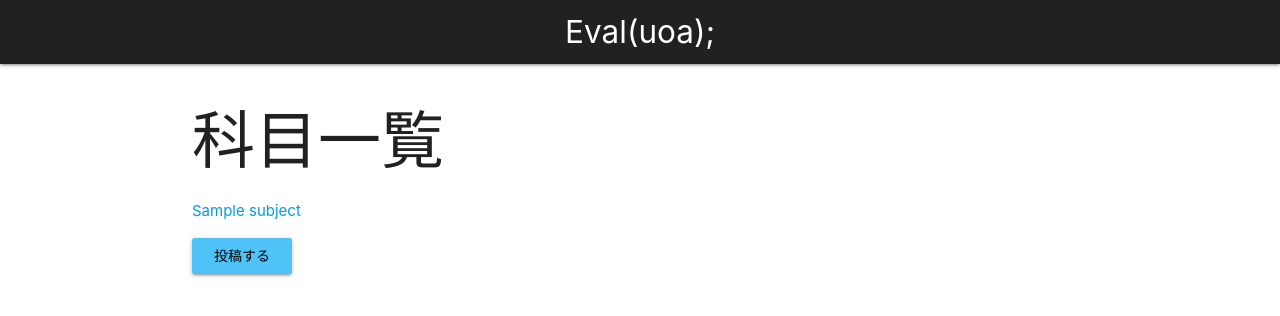
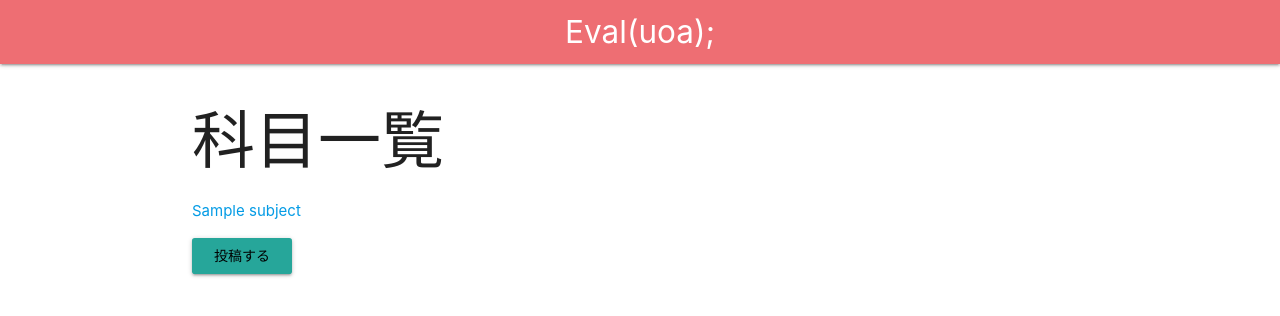
Before and after one commit to black315/uoa_eval, a Rails app: page /subjects/index in a window 1280 px wide. Shown: the top 316 px of the page. Run offline with Rails 7, Linux system fonts and the light colour scheme; tables that the repository leaves empty hold one stand-in row (values such as "Sample post"); style sheets or scripts are compiled from the project's sources; some libraries are stand-ins or nearby versions.

Commit message:
change theme color

```diff
--- a/app/assets/stylesheets/application.scss
+++ b/app/assets/stylesheets/application.scss
@@ -14,4 +14,7 @@
  *= require material_icons
  *= require_self
  */
+@import "materialize/components/color-variables";
+$primary-color: color("grey", "darken-4") !default;
+$secondary-color: color("light-blue", "lighten-2") !default;
 @import 'materialize';
--- a/app/views/layouts/application.html.erb
+++ b/app/views/layouts/application.html.erb
@@ -11,7 +11,7 @@
 
   <body>
     <div class="navbar-fixed">
-      <nav class="grey darken-4">
+      <nav>
         <div class="nav-wrapper">
           <div class="brand-logo center">
             <%= link_to "Eval(uoa);", subjects_index_path, data: {"turbolinks" => false} %>
@@ -25,7 +25,7 @@
     </div>
 
     <div class="fixed-action-btn">
-      <p id="pageTop" class="right btn-floating btn-large grey darken-4"><i class="material-icons">arrow_upward</i></p>
+      <p id="pageTop" class="right btn-floating btn-large"><i class="material-icons">arrow_upward</i></p>
     </div>
   </body>
 </html>
--- a/app/views/subjects/index.html.erb
+++ b/app/views/subjects/index.html.erb
@@ -5,11 +5,11 @@
   <% end %>
 </ul>
 <div>
-  <input type="button" id="new-subject" class="waves-effect waves-light btn light-blue lighten-2" value="投稿する" />
+  <input type="button" id="new-subject" class="waves-effect waves-light btn" value="投稿する" />
   <div class="new-subject-form" style="display: none">
   <%= form_for @newSubject, :url => {:action => 'create'} do |f| %>
     <%= f.text_field :name %>
-    <%= f.submit "科目追加", :class => "waves-effect waves-light btn light-blue lighten-2" %>
+    <%= f.submit "科目追加", :class => "waves-effect waves-light btn" %>
   <% end %>
   </div>
 </div>
--- a/app/views/subjects/show.html.erb
+++ b/app/views/subjects/show.html.erb
@@ -8,7 +8,7 @@
   <div>評価　<%= post.rate %></div>
 <% end %>
 <div>
-  <input type="button" id="new-post" class="waves-effect waves-light btn light-blue lighten-2"" value="投稿する" />
+  <input type="button" id="new-post" class="waves-effect waves-light btn" value="投稿する" />
   <div class="new-post-form" style="display: none">
   <%= form_for @newPost, :url => post_create_path do |f| %>
     <label>内容</label>
@@ -24,7 +24,7 @@
       <label>評価</label>
     </div>
     <%= f.hidden_field :subject_id %>
-    <%= f.submit "投稿", :class => "waves-effect waves-light btn light-blue lighten-2" %>
+    <%= f.submit "投稿", :class => "waves-effect waves-light btn" %>
   <% end %>
   </div>
 </div>
```
